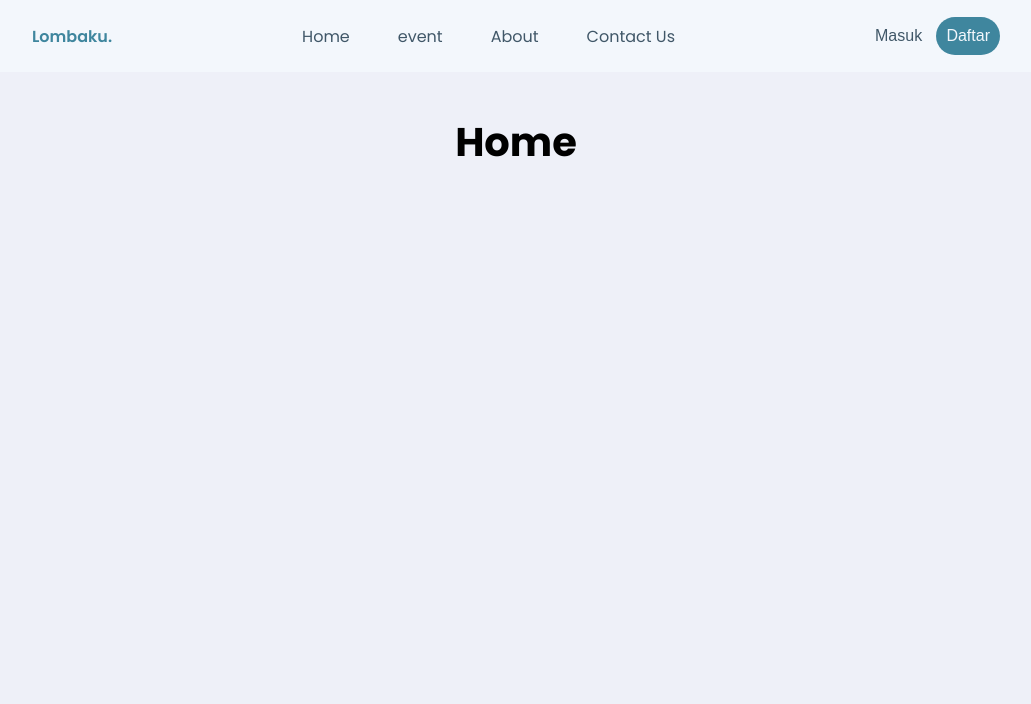
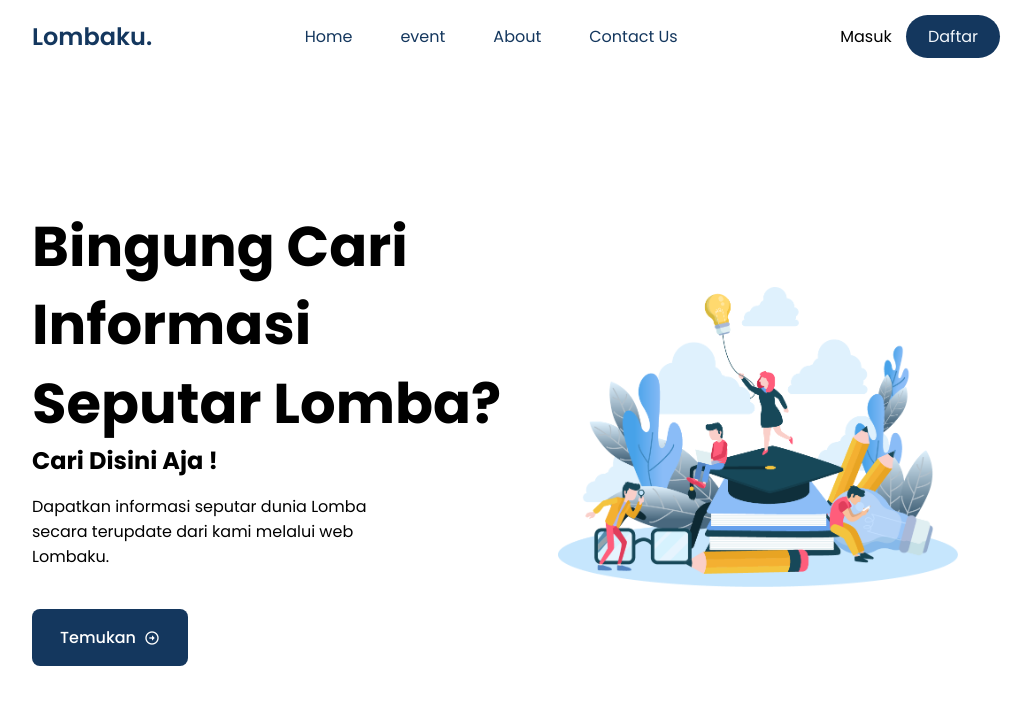
Before and after one commit to gilangcsy/capstone-project, a website built with webpack: page front-end/src/templates/index.html in a window 1280 px wide. Shown: the whole page, without its empty margins (124-1155 px from the left). Built offline with nearby package versions, Linux system fonts and the light colour scheme.

Commit message:
update component

```diff
--- a/front-end/src/scripts/index.js
+++ b/front-end/src/scripts/index.js
@@ -1,3 +1,6 @@
 import 'regenerator-runtime';
 import './components/app-bar';
+import './components/hero-bar';
 import '../styles/main.css';
+import '../styles/navbar.css';
+import '../styles/hero.css';
--- a/front-end/src/styles/main.css
+++ b/front-end/src/styles/main.css
@@ -1,30 +1,45 @@
 @import url('https://fonts.googleapis.com/css2?family=Open+Sans:wght@400;600&family=Poppins:wght@400;500;600;700&display=swap');
 
 :root {
-  --header-height: 3rem;
+  --header-height: 3.5rem;
 
   /* color */
-  --firts-color: #565b93;
-  --firts-color-alt: #3f869e;
-  --title-color: #405768;
+  --firts-color: #2978e3;
+  --firts-color-alt: #14375e;
+  --title-color: #14375e;
   /* --text-color: #eef0f8; */
-  --body-color: #eef0f8;
+  --body-color: #fff;
   --container-color: #f3f7fc;
 
   /* font */
   --body-font: 'Poppins', sans-serif;
+  --big-font-size: 2rem;
+  --h1-font-size: 1.5rem;
+  --h2-font-size: 1.25rem;
+  --h3-font-size: 1rem;
+  --normal-font-size: 0.938rem;
+  --small-font-size: 0.813rem;
+  --smaller-font-size: 0.75rem;
 
-  --h1-font-size: 1.5rem;
-  --normal-font-size: 0.938rem;
-  --tiny-font-size: 0.813rem;
-
-  @media screen and (min-width: 968px) {
-    --h1-font-size: 2.5rem;
-    --normal-font-size: 1rem;
-  }
+  /* font weight */
+  --font-thin: 400;
+  --font-medium: 500;
+  --font-semi-bold: 600;
+  --font-bold: 700;
 
   --z-tooltip: 10;
   --z-fixed: 100;
+}
+@media screen and (min-width: 992px) {
+  :root {
+    --big-font-size: 3.5rem;
+    --h1-font-size: 2.25rem;
+    --h2-font-size: 1.5rem;
+    --h3-font-size: 1.25rem;
+    --normal-font-size: 1rem;
+    --small-font-size: 0.875rem;
+    --smaller-font-size: 0.813rem;
+  }
 }
 
 /* base */
@@ -36,6 +51,14 @@
 
 html {
   scroll-behavior: smooth;
+}
+
+body,
+button,
+input,
+textarea {
+  font-family: var(--body-font);
+  font-size: var(--normal-font-size);
 }
 
 body {
@@ -55,9 +78,14 @@ img {
   max-width: 100%;
   height: auto;
 }
+button {
+  border: none;
+  cursor: pointer;
+  outline: none;
+}
 
 .section {
-  padding: 4.5rem 0 2rem;
+  padding: 5.5rem 0 1rem;
 }
 
 .section__title {
@@ -66,13 +94,17 @@ img {
   margin-bottom: 1.5rem;
 }
 
-.section__height {
+/* .section__height {
   height: 100vh;
-}
+} */
 
 .container {
   max-width: 968px;
-  margin: 0 1rem;
+  margin: 0 1.5rem;
+}
+
+.grid {
+  display: grid;
 }
 
 header {
@@ -80,103 +112,22 @@ header {
   top: 0;
   left: 0;
   width: 100%;
-  background-color: var(--container-color);
+  background-color: var(--body-color);
   z-index: var(--z-fixed);
-}
-
-/* navbar */
-
-.nav {
-  height: var(--header-height);
-  display: flex;
-  justify-content: space-between;
-  align-items: center;
-}
-
-.nav__img {
-  width: 32px;
-  border-radius: 50%;
-}
-
-.nav__logo {
-  color: var(--firts-color-alt);
-  font-weight: 600;
-}
-
-@media screen and (max-width: 768px) {
-  .nav__menu {
-    position: fixed;
-    bottom: 0;
-    left: 0;
-    background-color: var(--container-color);
-    width: 100%;
-    height: 4rem;
-    padding: 0 1rem;
-    display: grid;
-    align-content: center;
-    border-radius: 1.25rem 1.25rem 0 0;
-    transition: 0.4s;
-  }
-}
-
-.nav__list,
-.nav__link {
-  display: flex;
-}
-.nav__link {
-  flex-direction: column;
-  align-items: center;
-  row-gap: 0.25rem;
-  color: var(--title-color);
-  font-weight: 600;
-}
-
-.nav__list {
-  justify-content: space-around;
-}
-
-.nav__name {
-  font-size: var(--normal-font-size);
-  font-weight: 400;
-}
-
-.nav__icon {
-  font-size: 1.5rem;
-}
-
-button {
-  font-size: var(--normal-font-size);
-  padding: 10px;
-  border: 0;
-  color: var(--title-color);
-  cursor: pointer;
-}
-
-.login__btn {
-  background-color: transparent;
-}
-
-.register__btn {
-  background-color: var(--firts-color-alt);
-  color: var(--container-color);
-  border-radius: 30px;
 }
 
 /* responsive */
 
 /* for Minimalist Device */
 @media screen and (max-width: 320px) {
-  .nav__name {
-    display: none;
+  .container {
+    margin-right: 1rem;
+    margin-left: 1rem;
   }
 }
 
 /* for Medium Device */
 @media screen and (min-width: 576px) {
-  .nav__list {
-    justify-content: center;
-    column-gap: 3rem;
-  }
 }
 @media screen and (min-width: 768px) {
   body {
@@ -185,21 +136,20 @@ button {
   .section {
     padding: 7rem 0 2rem;
   }
-
-  .nav {
-    height: 4.5rem;
-  }
-  .nav__img {
-    display: none;
-  }
-  .nav__icon {
-    display: none;
-  }
 }
 
-@media screen and (min-width: 1024px) {
+/* for large Device */
+@media screen and (min-width: 992px) {
   .container {
     margin-left: auto;
     margin-right: auto;
   }
+
+  .section {
+    padding: 8rem 0 1rem;
+  }
+
+  .section__title {
+    font-size: var(--h1-font-size);
+  }
 }
--- /dev/null
+++ b/front-end/src/styles/navbar.css
@@ -0,0 +1,104 @@
+.nav {
+  height: var(--header-height);
+  display: flex;
+  justify-content: space-between;
+  align-items: center;
+}
+
+.nav__img {
+  width: 32px;
+  border-radius: 50%;
+}
+
+.nav__logo {
+  color: var(--firts-color-alt);
+  font-size: var(--h2-font-size);
+  font-weight: 600;
+}
+
+@media screen and (max-width: 768px) {
+  .nav__menu {
+    position: fixed;
+    bottom: 0;
+    left: 0;
+    background-color: var(--container-color);
+    width: 100%;
+    height: 4rem;
+    padding: 0 1rem;
+    display: grid;
+    align-content: center;
+    border-radius: 1.25rem 1.25rem 0 0;
+    transition: 0.4s;
+  }
+}
+
+.nav__list,
+.nav__link {
+  display: flex;
+}
+.nav__link {
+  flex-direction: column;
+  align-items: center;
+  row-gap: 0.25rem;
+  color: var(--title-color);
+  font-weight: 600;
+}
+
+.nav__list {
+  justify-content: space-around;
+}
+
+.nav__name {
+  font-size: var(--normal-font-size);
+  font-weight: 400;
+}
+
+.nav__icon {
+  font-size: 1.5rem;
+}
+
+.login__btn {
+  background-color: transparent;
+  padding: 10px;
+}
+
+.register__btn {
+  padding: 9px 22px;
+  background-color: var(--firts-color-alt);
+  color: var(--container-color);
+  border-radius: 30px;
+}
+
+/* responsive */
+
+/* for Minimalist Device */
+@media screen and (max-width: 320px) {
+  .nav__name {
+    display: none;
+  }
+}
+
+/* for Medium Device */
+@media screen and (min-width: 576px) {
+  .nav__list {
+    justify-content: center;
+    column-gap: 3rem;
+  }
+}
+@media screen and (min-width: 768px) {
+  .nav {
+    height: 4.5rem;
+  }
+  .nav__img {
+    display: none;
+  }
+  .nav__icon {
+    display: none;
+  }
+  /* .menu__login {
+    display: none;
+  } */
+}
+
+@media screen and (min-width: 1024px) {
+}
--- a/front-end/src/templates/index.html
+++ b/front-end/src/templates/index.html
@@ -7,7 +7,7 @@
     <link rel="preconnect" href="https://fonts.googleapis.com" />
     <link rel="preconnect" href="https://fonts.gstatic.com" crossorigin />
     <link
-      href="https://fonts.googleapis.com/css2?family=Open+Sans:wght@400;600&family=Poppins:wght@400;500;600;700&display=swap"
+      href="https://fonts.googleapis.com/css2?family=Open+Sans:wght@400;600;700&family=Poppins:wght@400;500;600;700&display=swap"
       rel="stylesheet"
     />
     <link
@@ -22,9 +22,7 @@
     </header>
 
     <main>
-      <section class="container section section__height">
-        <h2 class="section__title">Home</h2>
-      </section>
+      <hero-bar></hero-bar>
     </main>
   </body>
 </html>
```
